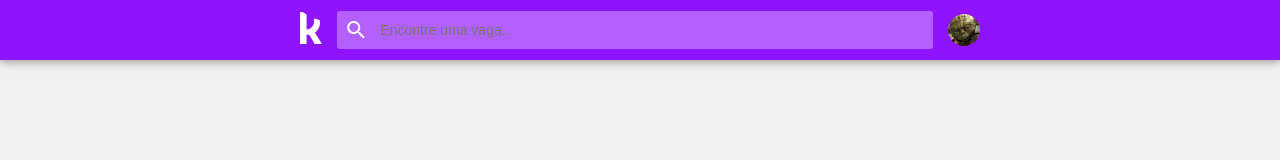
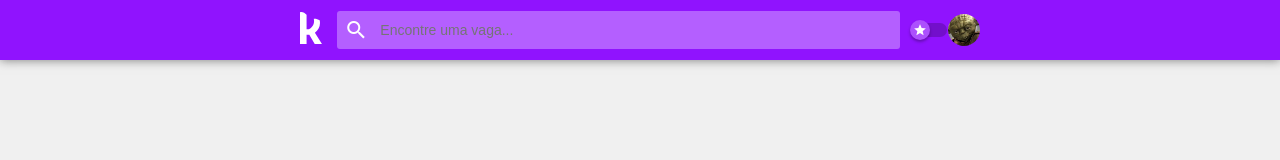
Before and after one commit to angelosds/positions-finder, a React app: page / in a window 1280 px wide. Shown: the top 160 px of the page. Built offline with nearby package versions, Linux system fonts and the light colour scheme.

Commit message:
Basic toggle styles

```diff
--- a/src/components/header/header.js
+++ b/src/components/header/header.js
@@ -2,6 +2,7 @@ import React, { Component } from 'react';
 import './header.scss';
 
 import Search from '../search/search';
+import Toggle from '../toggle/toggle';
 
 class Header extends Component {
   render() {
@@ -11,6 +12,7 @@ class Header extends Component {
           <img className="header__logo" src="/assets/images/logo.svg" alt="Kenoby" />
         </a>
         <Search />
+        <Toggle />
         <img className="header__avatar" src="/assets/images/avatar.png" alt="Avatar" />
       </header>
     )
--- /dev/null
+++ b/src/components/toggle/toggle.js
@@ -0,0 +1,15 @@
+import React, { Component } from 'react';
+import './toggle.scss';
+
+class Toggle extends Component {
+  render() {
+    return (
+      <label className="toggle" title="Exibir favoritos">
+        <input className="toggle__check" type="checkbox" />
+        <span className="toggle__bg material-icons"><span className="toggle__icon star">star</span></span>
+      </label>
+    );
+  }
+}
+
+export default Toggle;
--- /dev/null
+++ b/src/components/toggle/toggle.scss
@@ -0,0 +1,93 @@
+$toggle-height: 20px;
+
+.toggle {
+  $root: &;
+
+  cursor: pointer;
+  height: $toggle-height;
+  position: relative;
+  width: 40px;
+
+  &__check {
+    opacity: 0;
+
+    &:hover {
+      @at-root {
+        & + #{$root}__bg #{$root}__icon:before {
+          box-shadow: 0 0 0 10px rgba(#000, .05);
+        }
+      }
+    }
+
+    &:focus {
+      @at-root {
+        & + #{$root}__bg #{$root}__icon:before {
+          box-shadow: 0 0 0 10px rgba(#000, .1);
+        }
+      }
+    }
+
+    &:hover,
+    &:checked {
+      @at-root {
+        & + #{$root}__bg #{$root}__icon {
+          background-color: #fff;
+          color: #ac50fd;
+        }
+      }
+    }
+
+    &:checked {
+      @at-root {
+        & + #{$root}__bg {
+          background-color: rgba(#fff, .5);
+
+          & #{$root}__icon {
+            transform: translateX(22px);
+          }
+        }
+      }
+    }
+  }
+
+  &__bg {
+    background-color: rgba(#000, .2);
+    border-radius: 14px;
+    height: 14px;
+    left: 0;
+    position: absolute;
+    top: 3px;
+    transition: .15 background-color linear;
+    width: 32px;
+  }
+
+  &__icon {
+    align-items: center;
+    background-color: #ac50fd;
+    border-radius: $toggle-height;
+    box-shadow: 0 2px 3px 0 rgba(#000, .3);
+    color: #fff;
+    display: flex;
+    font-size: 14px;
+    height: $toggle-height;
+    justify-content: center;
+    left: -5px;
+    pointer-events: none;
+    position: absolute;
+    top: -3px;
+    transition: .15s transform, .15s color, .15s background-color linear;
+    width: $toggle-height;
+
+    &:before {
+      border-radius: 20px;
+      box-shadow: 0 0 0 0 rgba(#000, 0);
+      content: '';
+      height: 20px;
+      left: 0;
+      position: absolute;
+      top: 0;
+      transition: .15s box-shadow ease-out;
+      width: 20px;
+    }
+  }
+}
```
